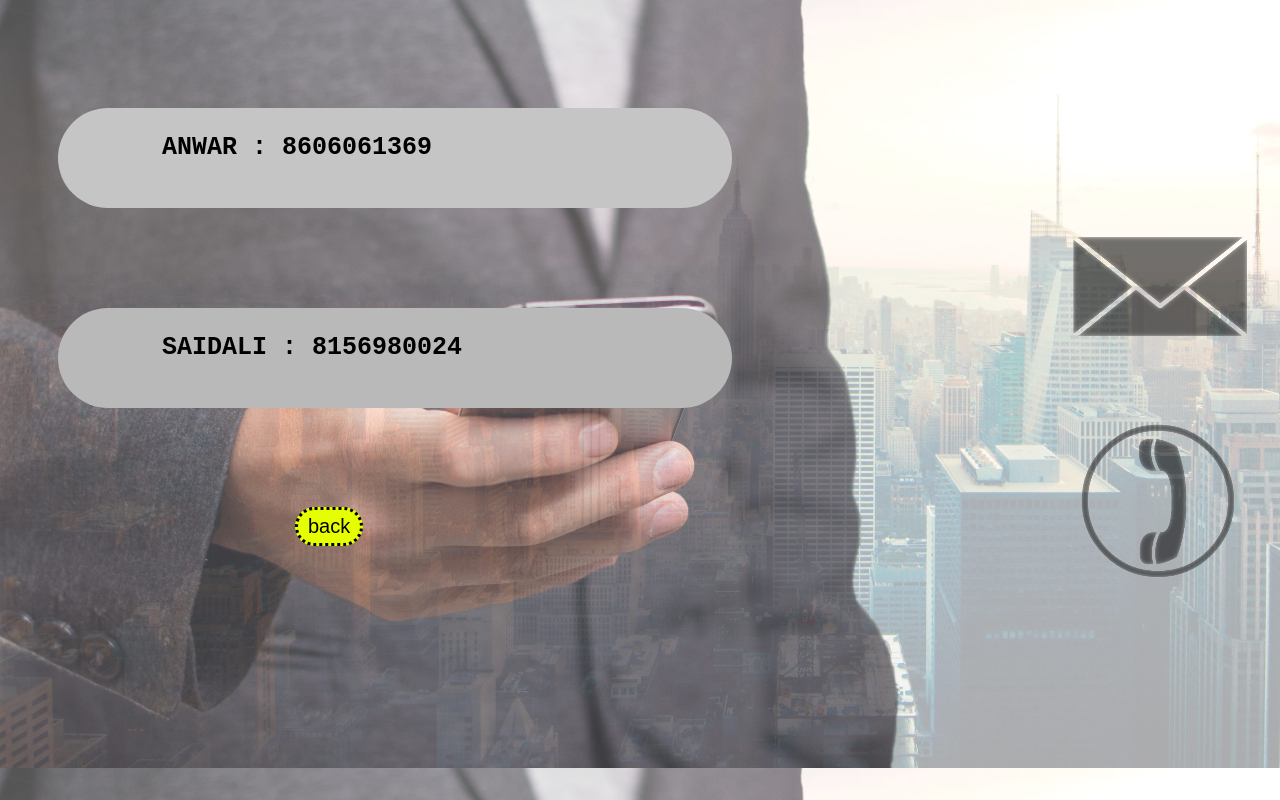
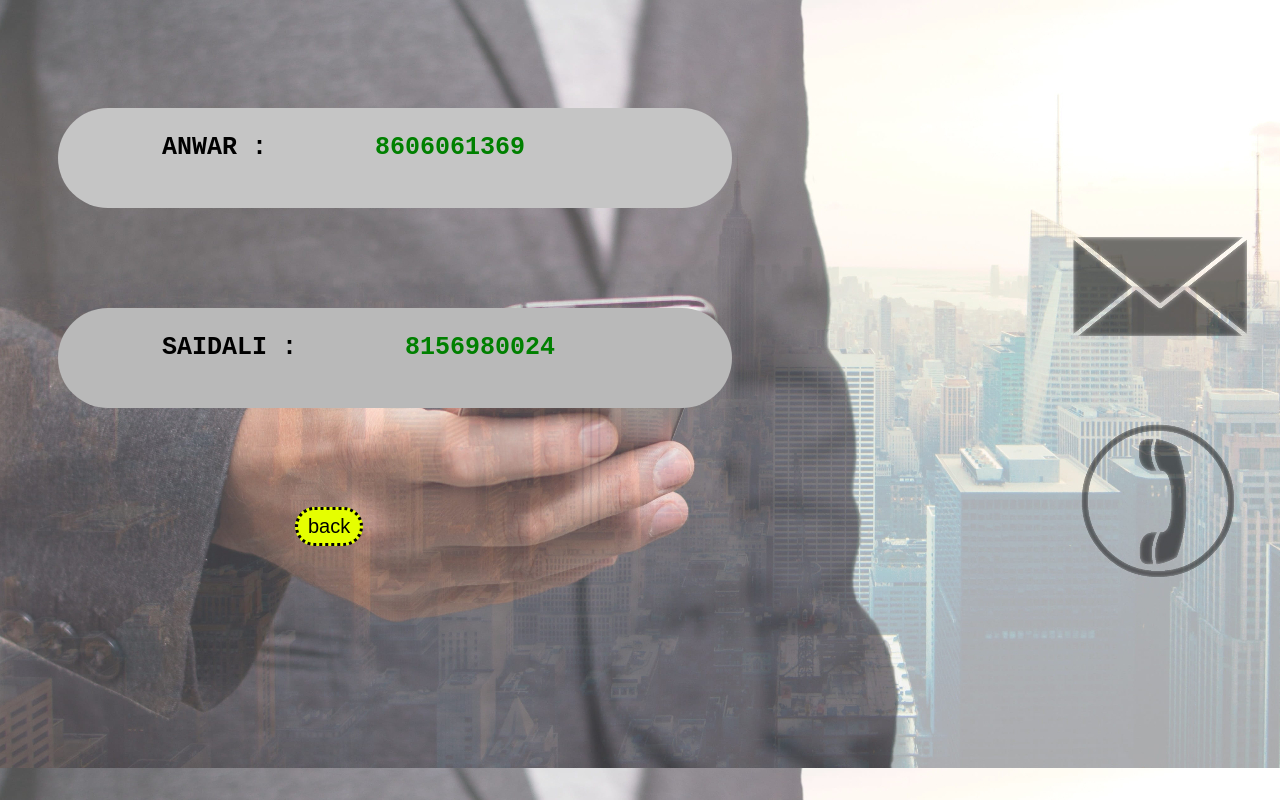
Before and after one commit to muhammadali1405/MA-static, a plain HTML site: page form.html in a window 1280 px wide. Drawn offline with Linux system fonts and the light colour scheme.

Commit message:
Update form.html
added tap to call on the contact page

```diff
--- a/form.html
+++ b/form.html
@@ -7,12 +7,14 @@
 <body>
    <div class="outer">
         <div class="box1">
-            <p class="anwar">ANWAR : 8606061369</p>
+            <p class="anwar">ANWAR : </p>
+            <a href="tel:8606061369" class="anwar" style="color:green">8606061369 </a>
 
         </div>
 
         <div class="box2">
-            <p class="anwar">SAIDALI : 8156980024</p>
+            <p class="anwar">SAIDALI : </p>
+            <a href="tel:8156980024" class="anwar" style="color:green">8156980024 </a>
         </div>
 
 
```
